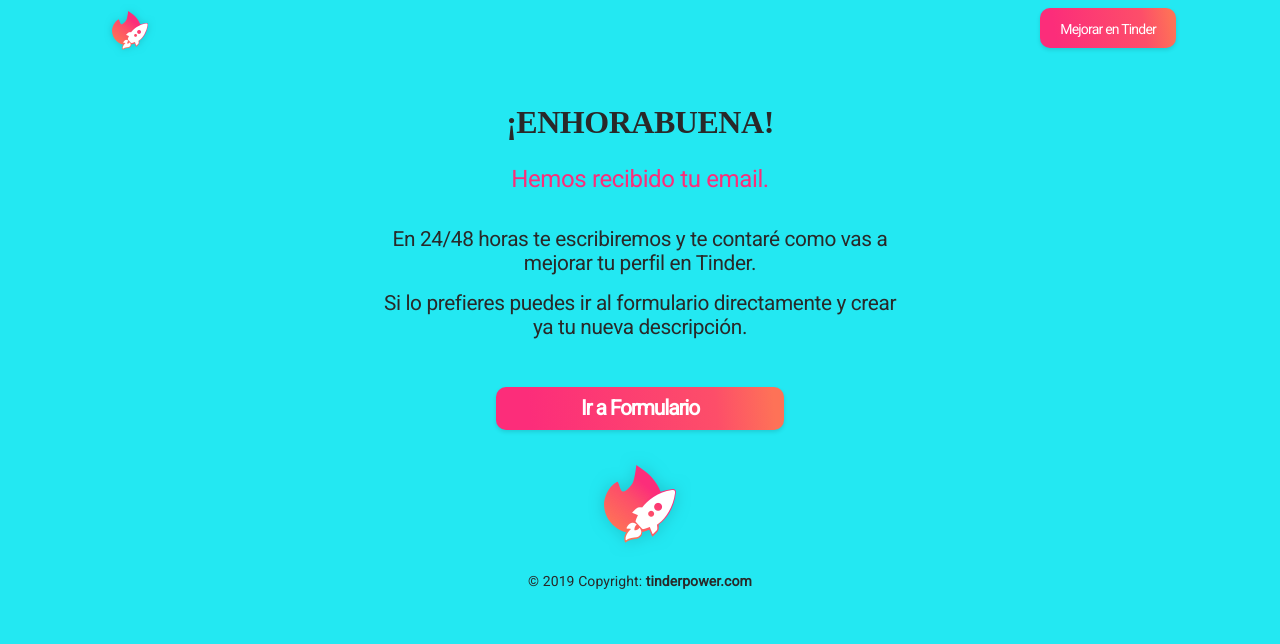
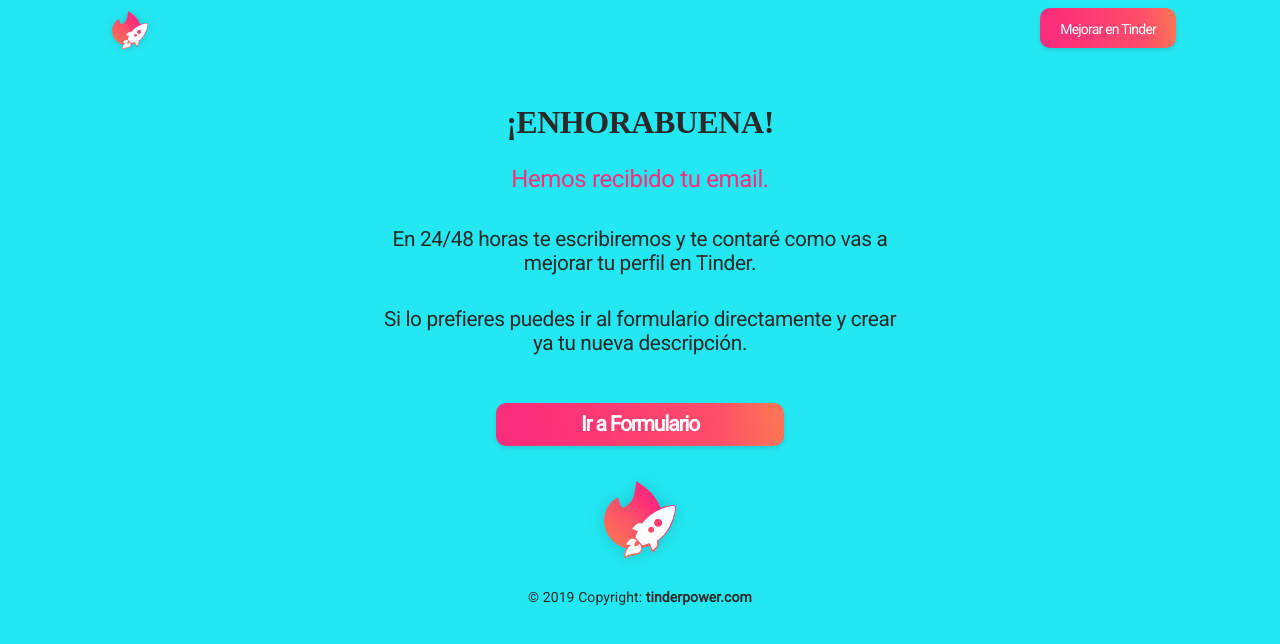
Before and after one commit to dmartincc/tinderpower.github.io, a Jekyll site: the page built from confirmation/index.html, in a window 1280 px wide. Shown: the top 644 px of the page. Built offline with Jekyll 4.4.1, drawn with Linux system fonts in a browser that asks for light colours.

Commit message:
odisea android

```diff
--- a/confirmation/index.html
+++ b/confirmation/index.html
@@ -14,12 +14,12 @@
         <h1 class="mx-auto text-center enhorabuena">¡ENHORABUENA!</h1>
 
         <p class="redText mx-auto pb-3">Hemos recibido tu email.</p>
-        <p class=" p1 mx-auto mt-4 px-xl-5 px-lg-5 mb-0 py-xs-5">
+        <p class=" p1 mx-auto mt-4 px-xl-5 px-lg-5 py-xs-5">
           En 24/48 horas te escribiremos y te contaré como vas a mejorar tu
           perfil en Tinder.
         </p>
 
-        <p class="p1 mx-auto px-xl-5 px-lg-5 pt-lg-1 pt-xs-5 ">
+        <p class="p1 mx-auto px-xl-5 px-lg-5 pt-lg-1 pt-xs-5 pt-sm-5 ">
           Si lo prefieres puedes ir al formulario directamente y crear ya tu
           nueva descripción.
         </p>
```
